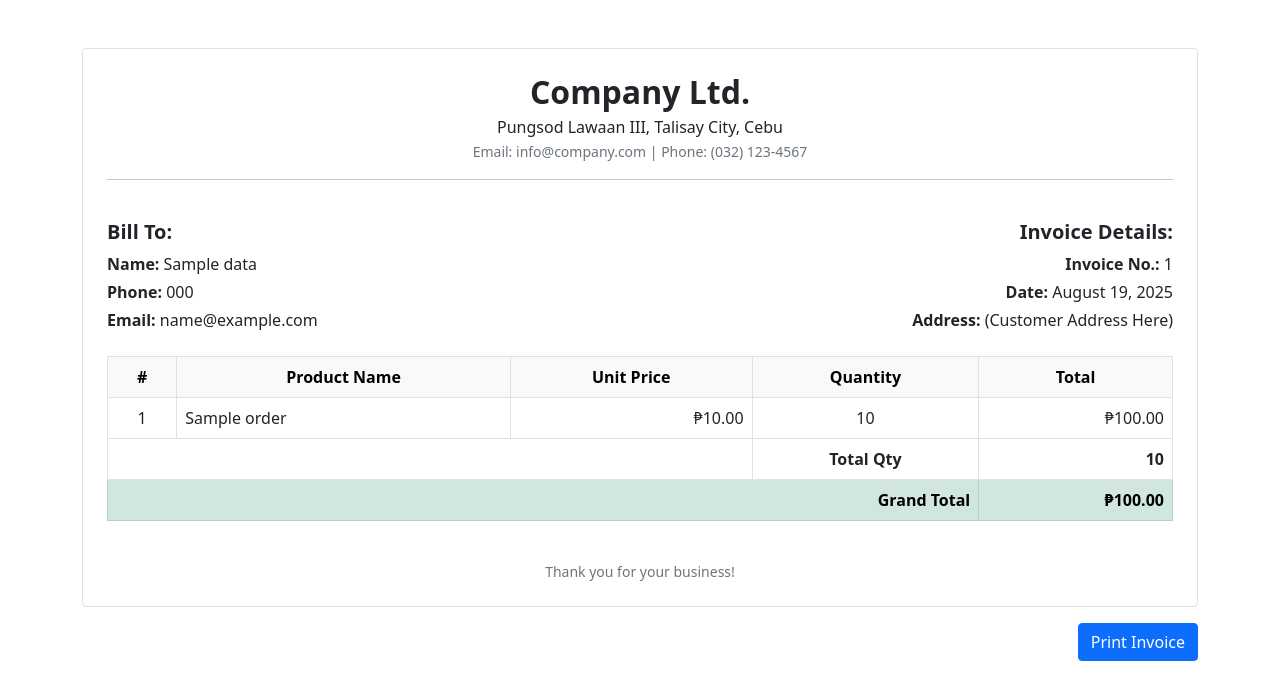
After one commit to archeangana/POS_SYSTEM_PROJECT, a PHP site: template app/views/admin/orders/print-order.php in a window 1280 px wide. The commit adds this page. Shown: the top 700 px of the page. Run offline with PHP 8.4, Linux system fonts and the light colour scheme; the template is opened without the code that fills it: most values are stand-ins (such as "Sample title", 1, 10 or a date in 2020).

Commit message:
Feature: Print Invoice Done

```diff
--- a/app/model/Order.php
+++ b/app/model/Order.php
@@ -112,6 +112,7 @@ class Order extends Database {
                   $pdo = $this->connect();
                   $query = "SELECT
                               o.tracking_no,
+                              o.invoice_no,
                               o.created_at,
                               o.order_status,
                               o.payment_method,
--- a/app/views/admin/orders/index.php
+++ b/app/views/admin/orders/index.php
@@ -29,6 +29,9 @@
             case 'view':
                 include 'view-order.php';
                 break;
+            case 'print':
+                include 'print-order.php';
+                break;
             default:
                 echo 'No page found';
         }
--- a/app/views/admin/orders/order-list.php
+++ b/app/views/admin/orders/order-list.php
@@ -56,10 +56,10 @@
                                                                   }
                                                             ?>
                                                       </td>
-                                                      <td><?= $orderItem['payment_method']?></td>
+                                                      <td><?= ucwords(str_replace('_', ' ', $orderItem['payment_method']))?></td>
                                                       <td>
                                                             <a href="?page=order&action=view&track=<?= $orderItem['tracking_no']?>" class="btn btn-info btn-sm mb-0 px-2">View</a>
-                                                            <a href="" class="btn btn-primary btn-sm mb-0 px-2">Print</a>
+                                                            <a href="?page=order&action=print&track=<?= $orderItem['tracking_no']?>" class="btn btn-primary btn-sm mb-0 px-2">Print</a>
                                                             <a href="" class="btn btn-danger btn-sm mb-0 px-2">Download PDF</a>
                                                       </td>
                                                 </tr>
--- /dev/null
+++ b/app/views/admin/orders/print-order.php
@@ -0,0 +1,113 @@
+<div class="container my-5">
+    <div class="invoice border rounded p-4 bg-white" id="myBillingArea">
+
+        <!-- Company Header -->
+        <div class="row mb-4">
+            <div class="col text-center">
+                <h2 class="fw-bold mb-1">Company Ltd.</h2>
+                <p class="mb-0">Pungsod Lawaan III, Talisay City, Cebu</p>
+                <small class="text-muted">Email: info@company.com | Phone: (032) 123-4567</small>
+                <hr class="mt-3">
+            </div>
+        </div>
+
+        <?php if (!empty($data) && !empty($orders)) : ?>
+
+        <!-- Invoice Info -->
+        <div class="row mb-4">
+            <div class="col-sm-6">
+                <h5 class="fw-bold">Bill To:</h5>
+                <p class="mb-1"><strong>Name:</strong> <?= htmlspecialchars($data['customer_name']); ?></p>
+                <p class="mb-1"><strong>Phone:</strong> <?= htmlspecialchars($data['customer_phone']); ?></p>
+                <p class="mb-0"><strong>Email:</strong> <?= htmlspecialchars($data['customer_email']); ?></p>
+            </div>
+            <div class="col-sm-6 text-sm-end">
+                <h5 class="fw-bold">Invoice Details:</h5>
+                <p class="mb-1"><strong>Invoice No.:</strong> <?= htmlspecialchars($data['invoice_no']); ?></p>
+                <p class="mb-1"><strong>Date:</strong> <?= date('F j, Y'); ?></p>
+                <p class="mb-0"><strong>Address:</strong> (Customer Address Here)</p>
+            </div>
+        </div>
+
+        <!-- Order Items -->
+        <div class="table-responsive mb-4">
+            <table class="table table-bordered">
+                <thead class="table-light">
+                    <tr class="text-center">
+                        <th>#</th>
+                        <th>Product Name</th>
+                        <th>Unit Price</th>
+                        <th>Quantity</th>
+                        <th>Total</th>
+                    </tr>
+                </thead>
+                <tbody>
+                    <?php
+                        $grandTotal = 0;
+                        $totalQty = 0;
+                        foreach ($orders as $index => $order):
+                            $total = $order['product_price'] * $order['quantity'];
+                            $grandTotal += $total;
+                            $totalQty += $order['quantity'];
+                    ?>
+                    <tr>
+                        <td class="text-center"><?= $index + 1; ?></td>
+                        <td><?= htmlspecialchars($order['product_name']); ?></td>
+                        <td class="text-end">₱<?= number_format($order['product_price'], 2); ?></td>
+                        <td class="text-center"><?= $order['quantity']; ?></td>
+                        <td class="text-end">₱<?= number_format($total, 2); ?></td>
+                    </tr>
+                    <?php endforeach; ?>
+                </tbody>
+                <tfoot>
+                    <tr>
+                        <td colspan="3"></td>
+                        <td class="text-center fw-bold">Total Qty</td>
+                        <td class="text-end fw-bold"><?= $totalQty; ?></td>
+                    </tr>
+                    <tr class="table-success">
+                        <td colspan="4" class="text-end fw-bold">Grand Total</td>
+                        <td class="text-end fw-bold">₱<?= number_format($grandTotal, 2); ?></td>
+                    </tr>
+                </tfoot>
+            </table>
+        </div>
+
+        <!-- Footer Note -->
+        <div class="row">
+            <div class="col text-center">
+                <p class="small text-muted mb-0">Thank you for your business!</p>
+            </div>
+        </div>
+
+        <?php else: ?>
+            <div class="alert alert-warning text-center">
+                No order data available.
+            </div>
+        <?php endif; ?>
+    </div>
+
+    <!-- Print Button (not included in print area) -->
+    <div class="text-end mt-3">
+        <button type="button" class="btn btn-primary" onclick="printInvoice()">Print Invoice</button>
+    </div>
+</div>
+
+<script>
+      function printInvoice() {
+            var printContents = document.getElementById('myBillingArea').innerHTML;
+            var originalContents = document.body.innerHTML;
+
+            // Replace the body with invoice content only
+            document.body.innerHTML = printContents;
+
+            // Trigger browser print dialog
+            window.print();
+
+            // Restore original page content after printing
+            document.body.innerHTML = originalContents;
+
+            // Reload page to reattach events (like JS click handlers)
+            location.reload();
+      }
+</script>
--- a/routes/web.php
+++ b/routes/web.php
@@ -25,6 +25,7 @@ $routes = [
                   'createOrder' => 'createOrder',
                   'orders' => 'orders',
                   'view' => 'view',
+                  'print' => 'print',
             ]
       ],
       'customer' => [
```
Also changed, not shown: app/controller/OrderController.php (+27 -0 lines), public/assets/js/custom.js.
